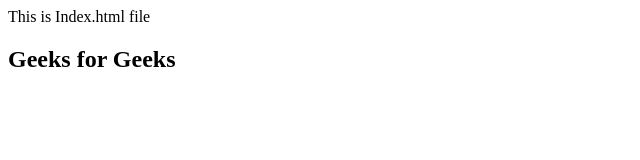
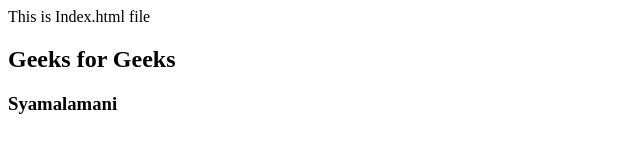
Before and after one commit to Syamala7/Hello1, a plain HTML site: page index.html in a window 1280 px wide. Shown: the whole page, without its empty margins (0-640 px from the left). Drawn offline with Linux system fonts and the light colour scheme.

```diff
--- a/index.html
+++ b/index.html
@@ -1,2 +1,3 @@
 <p>This is Index.html file</p>
 <h2>Geeks for Geeks</h2>
+<h3>Syamalamani</h3>
```
